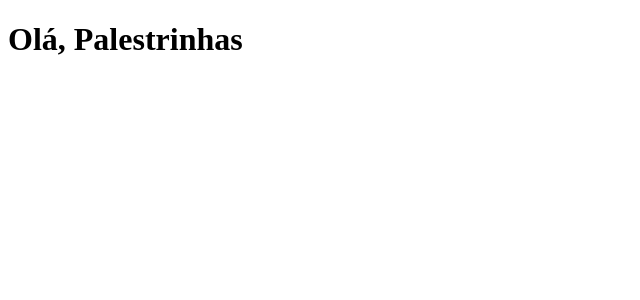
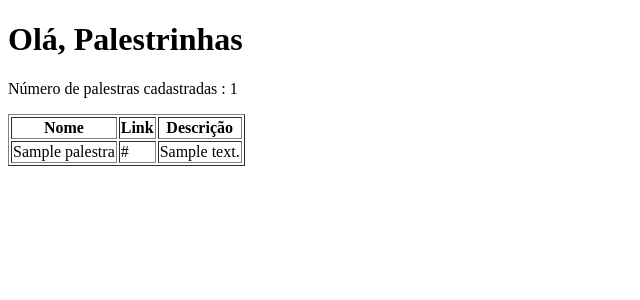
Before and after one commit to Carine-Neris/palestinhas, a Django app: page /palestras in a window 1280 px wide. Shown: the top 300 px of the page, without its empty margins (0-640 px from the left). Run offline with Django 4.2, Linux system fonts and the light colour scheme; tables that the repository leaves empty hold one stand-in row (values such as "Sample post").

Commit message:
criado template para mostrar as palestras cadastradas

```diff
--- a/palestrinhas/templates/palestras/index.html
+++ b/palestrinhas/templates/palestras/index.html
@@ -6,5 +6,20 @@
 </head>
 <body>
     <h1>Olá, Palestrinhas</h1>
+    <p>Número de palestras cadastradas : {{ context|length }}</p>
+    <table border="1">
+        <tr>
+            <th>Nome</th>
+            <th>Link</th>
+            <th>Descrição</th>
+        </tr>
+        {% for item in context %}
+            <tr>
+                <td>{{item.nome}}</td>
+                <td>{{item.link}}</td>
+                <td>{{item.descricao}}</td>
+            </tr>
+        {% endfor %}
+    </table>
 </body>
 </html>
```
